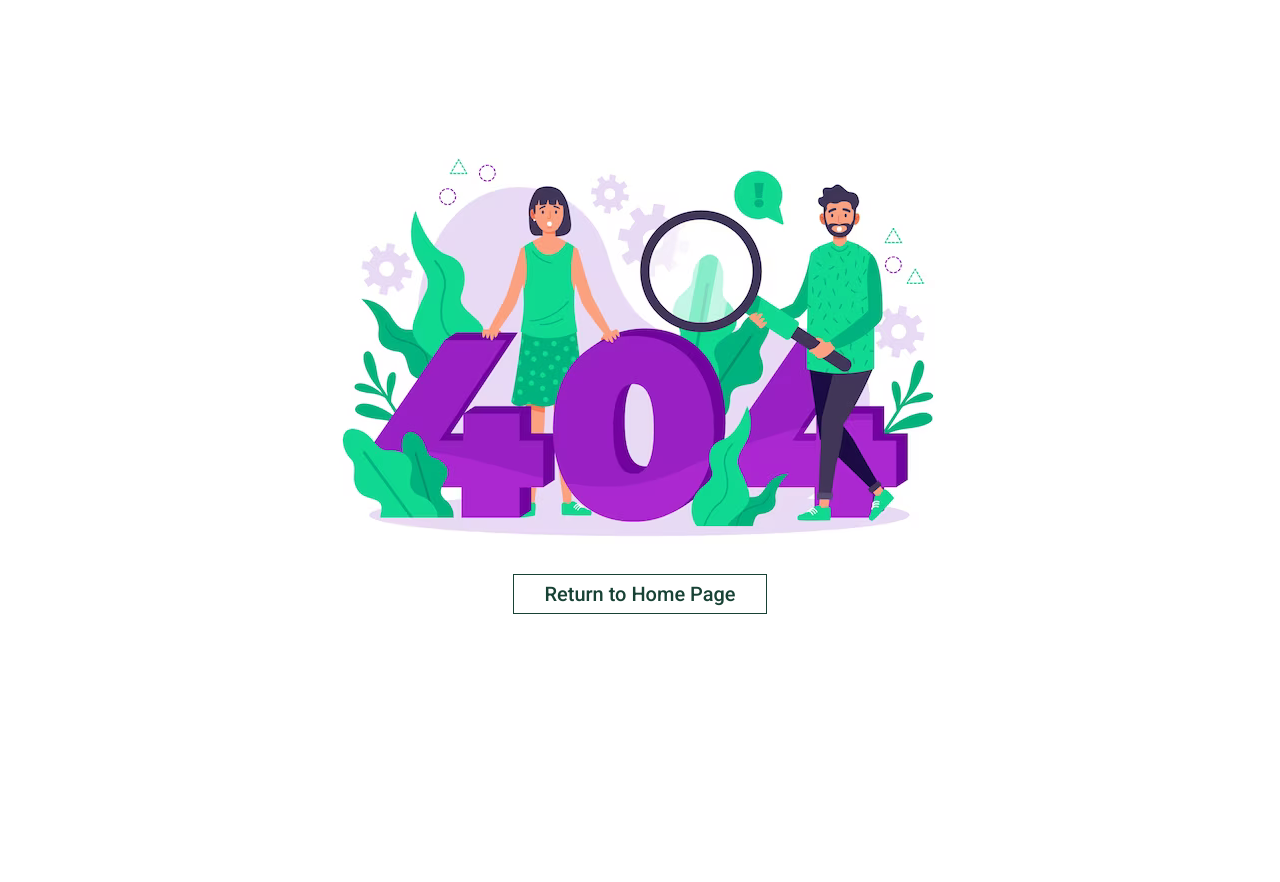
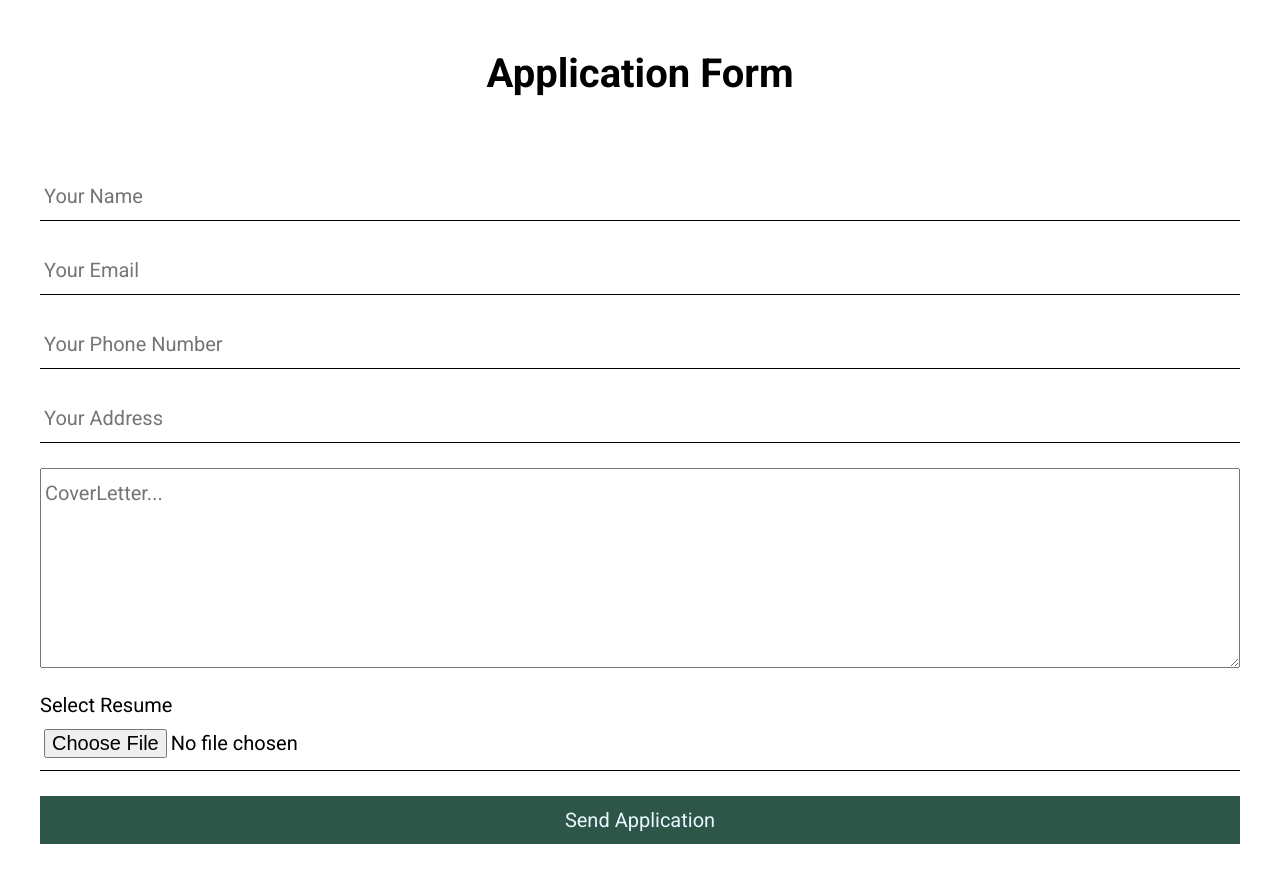
Before and after one commit to Saurabh-Rangdale12/Job-Seeking-Website, a React (Vite) app in the folder Frontend/: page /application/1 in a window 1280 px wide. Shown: the top 882 px of the page. Before the commit the page ends 800 px from the top, so only its background shows below. Built offline with nearby package versions, Linux system fonts and the light colour scheme; no server answers.

Commit message:
Application part remaining 7:15:34

```diff
--- a/Frontend/src/App.jsx
+++ b/Frontend/src/App.jsx
@@ -50,7 +50,7 @@ const App = () => {
         <Route path="job/:id" element={<JobDetails />} />
         <Route path="job/post" element={<PostJobs />} />
         <Route path="job/me" element={<MyJobs />} />
-        <Route path="application" element={<Application />} />
+        <Route path="/application/:id" element={<Application />} />
         <Route path="application/me" element={<MyApplication />} />
         <Route path="*" element={<NotFound />} />
       </Routes>
--- a/Frontend/src/components/Application/Application.jsx
+++ b/Frontend/src/components/Application/Application.jsx
@@ -1,8 +1,117 @@
-import React from 'react'
+import React, { useContext, useState } from 'react'
+import { Context } from '../../main';
+import toast from 'react-hot-toast';
+import { useNavigate, useParams } from 'react-router-dom';
+import axios from "axios";
 
 const Application = () => {
+  const [name, setName] = useState("");
+  const [email, setEmail] = useState("");
+  const [coverLetter, setCoverLetter] = useState("");
+  const [phone, setPhone] = useState("");
+  const [address, setAddress] = useState("");
+  const [resume, setResume] = useState(null);
+
+  const { isAuthorized, user } = useContext(Context);
+
+  const navigateTo = useNavigate();
+
+  // Function to handle file input changes
+  const handleFileChange = (event) =>{
+    const resume = event.target.files[0];
+    setResume( resume );
+  }
+
+  const {id} = useParams();
+  const handleApplication = async (e)=>{
+    e.preventDefault();
+    // for form data
+    const formData = new FormData();
+    formData.append("name", name);
+    formData.append("email", email);
+    formData.append("phone", phone);
+    formData.append("address", address);
+    formData.append("coverLetter", coverLetter);
+    formData.append("resume", resume);
+    formData.append("jobId", id);
+
+    try{
+      const { data } = await axios.post("http://localhost:4001/api/v1/application/post", formData, {
+        withCredentials: true,
+        headers:{
+          "Content-Type": "multipart/form-data",
+        }
+      });
+      setName("");
+      setEmail("");
+      setCoverLetter("");
+      setPhone("");
+      setAddress("");
+      setResume("");
+      toast.success(data.message);
+      navigateTo("/job/getall");
+    }catch(error){
+      toast.error(error.response.data.message);
+    }
+  };
+
+  if(!isAuthorized || (user && user.role === "Employer")){
+    navigateTo("/");
+  }
+
   return (
-    <></>
+    <>
+    <section className="application">
+      <div className="container">
+        <h3>Application Form</h3>
+        <form onSubmit={handleApplication}>
+          <input
+            type="text"
+            placeholder="Your Name"
+            value={name}
+            onChange={(e) => setName(e.target.value)}
+          />
+          <input
+            type="email"
+            placeholder="Your Email"
+            value={email}
+            onChange={(e) => setEmail(e.target.value)}
+          />
+          <input
+            type="number"
+            placeholder="Your Phone Number"
+            value={phone}
+            onChange={(e) => setPhone(e.target.value)}
+          />
+          <input
+            type="text"
+            placeholder="Your Address"
+            value={address}
+            onChange={(e) => setAddress(e.target.value)}
+          />
+          <textarea
+            placeholder="CoverLetter..."
+            value={coverLetter}
+            onChange={(e) => setCoverLetter(e.target.value)}
+          />
+          <div>
+            <label
+              style={{ textAlign: "start", display: "block", fontSize: "20px" }}
+            >
+              Select Resume
+            </label>
+            <input
+              type="file"
+              accept=".pdf, .jpg, .png"
+              onChange={handleFileChange}
+              style={{ width: "100%" }}
+            />
+          </div>
+          <button type="submit">Send Application</button>
+        </form>
+      </div>
+    </section>
+    </>
   )
 }
 
--- a/Frontend/src/components/Job/MyJobs.jsx
+++ b/Frontend/src/components/Job/MyJobs.jsx
@@ -1,5 +1,5 @@
+import React, { useContext, useEffect, useState } from "react";
 import axios from "axios";
-import React, { useContext, useEffect, useState } from "react";
 import toast from "react-hot-toast";
 import { FaCheck } from "react-icons/fa6";
 import { RxCross2 } from "react-icons/rx";
@@ -12,7 +12,8 @@ const MyJobs = () => {
   const { isAuthorized, user } = useContext(Context);
 
   const navigateTo = useNavigate();
-  //Fetching all jobs
+
+  // Fetching All Jobs of an Employer
   useEffect(() => {
     const fetchJobs = async () => {
       try {
@@ -20,7 +21,7 @@ const MyJobs = () => {
           "http://localhost:4001/api/v1/job/getmyjobs",
           { withCredentials: true }
         );
-        setMyJobs(data.myJobs);
+        setMyJobs(data.myjobs);
       } catch (error) {
         toast.error(error.response.data.message);
         setMyJobs([]);
@@ -28,22 +29,20 @@ const MyJobs = () => {
     };
     fetchJobs();
   }, []);
+
   if (!isAuthorized || (user && user.role !== "Employer")) {
     navigateTo("/");
   }
 
-  //Function For Enabling Editing Mode
+  // Fuction for Enabling Editing Mode
   const handleEnableEdit = (jobId) => {
-    //Here We Are Giving Id in setEditingMode because We want to enable only that job whose ID has been send.
+    setEditingMode(jobId);
+  };
+  const handleDisableEdit = (jobId) => {
     setEditingMode(jobId);
   };
 
-  //Function For Disabling Editing Mode
-  const handleDisableEdit = () => {
-    setEditingMode(null);
-  };
-
-  //Function For Updating The Job
+  // Funtion for Editing Job
   const handleUpdateJob = async (jobId) => {
     const updatedJob = myJobs.find((job) => job._id === jobId);
     await axios
@@ -59,7 +58,7 @@ const MyJobs = () => {
       });
   };
 
-  //Function For Deleting Job
+  // Fuction for Deleting Job
   const handleDeleteJob = async (jobId) => {
     await axios
       .delete(`http://localhost:4001/api/v1/job/delete/${jobId}`, {
@@ -70,12 +69,13 @@ const MyJobs = () => {
         setMyJobs((prevJobs) => prevJobs.filter((job) => job._id !== jobId));
       })
       .catch((error) => {
-        toast.error(error.response.data.message);
+        {
+          toast.error(error.response.data.message);
+        }
       });
   };
 
   const handleInputChange = (jobId, field, value) => {
-    // Update the job object in the jobs state with the new value
     setMyJobs((prevJobs) =>
       prevJobs.map((job) =>
         job._id === jobId ? { ...job, [field]: value } : job
@@ -88,7 +88,7 @@ const MyJobs = () => {
       <div className="myJobs page">
         <div className="container">
           <h1>Your Posted Jobs</h1>
-          {myJobs.length > 0 ? (
+          {myJobs && myJobs.length > 0 ? (
             <>
               <div className="banner">
                 {myJobs.map((element) => (
```
